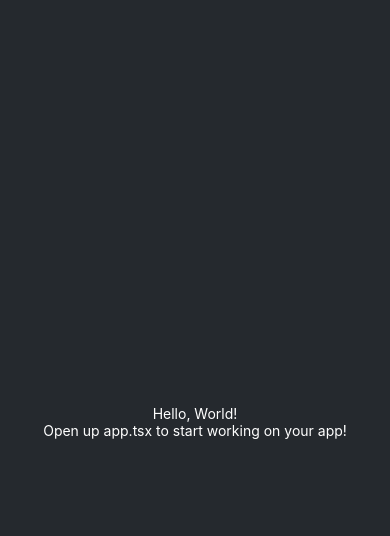
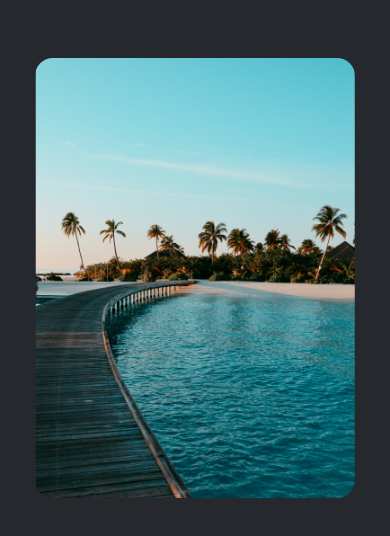
Before and after one commit to morikentiger/react-native-expo-tutorial, a React Native app: screen / in a window 390 px wide. Shown: the top 536 px of the page. Built offline with nearby package versions, Linux system fonts and the light colour scheme.

Commit message:
Imageコンポーネントを追加して画像を表示

```diff
--- a/src/screens/app.tsx
+++ b/src/screens/app.tsx
@@ -1,15 +1,22 @@
 import { type FC } from "react";
-import { StyleSheet, Text, View } from "react-native";
+import {
+  Image,
+  StyleSheet,
+  View,
+  type ImageSourcePropType,
+} from "react-native";
 import { registerRootComponent } from "expo";
 import { StatusBar } from "expo-status-bar";
+
+const PlaceholderImage =
+  require("@/assets/images/background-image.png") as ImageSourcePropType;
 
 const App: FC = () => {
   return (
     <View style={styles.container}>
-      <Text style={{ color: "#fff" }}>Hello, World!</Text>
-      <Text style={styles.text}>
-        Open up app.tsx to start working on your app!
-      </Text>
+      <View style={styles.imageContainer}>
+        <Image source={PlaceholderImage} style={styles.image} />
+      </View>
       <StatusBar style="auto" />
     </View>
   );
@@ -20,10 +27,15 @@ const styles = StyleSheet.create({
     flex: 1,
     backgroundColor: "#25292e",
     alignItems: "center",
-    justifyContent: "center",
   },
-  text: {
-    color: "#fff",
+  imageContainer: {
+    flex: 1,
+    paddingTop: 58,
+  },
+  image: {
+    width: 320,
+    height: 440,
+    borderRadius: 18,
   },
 });
 
```
